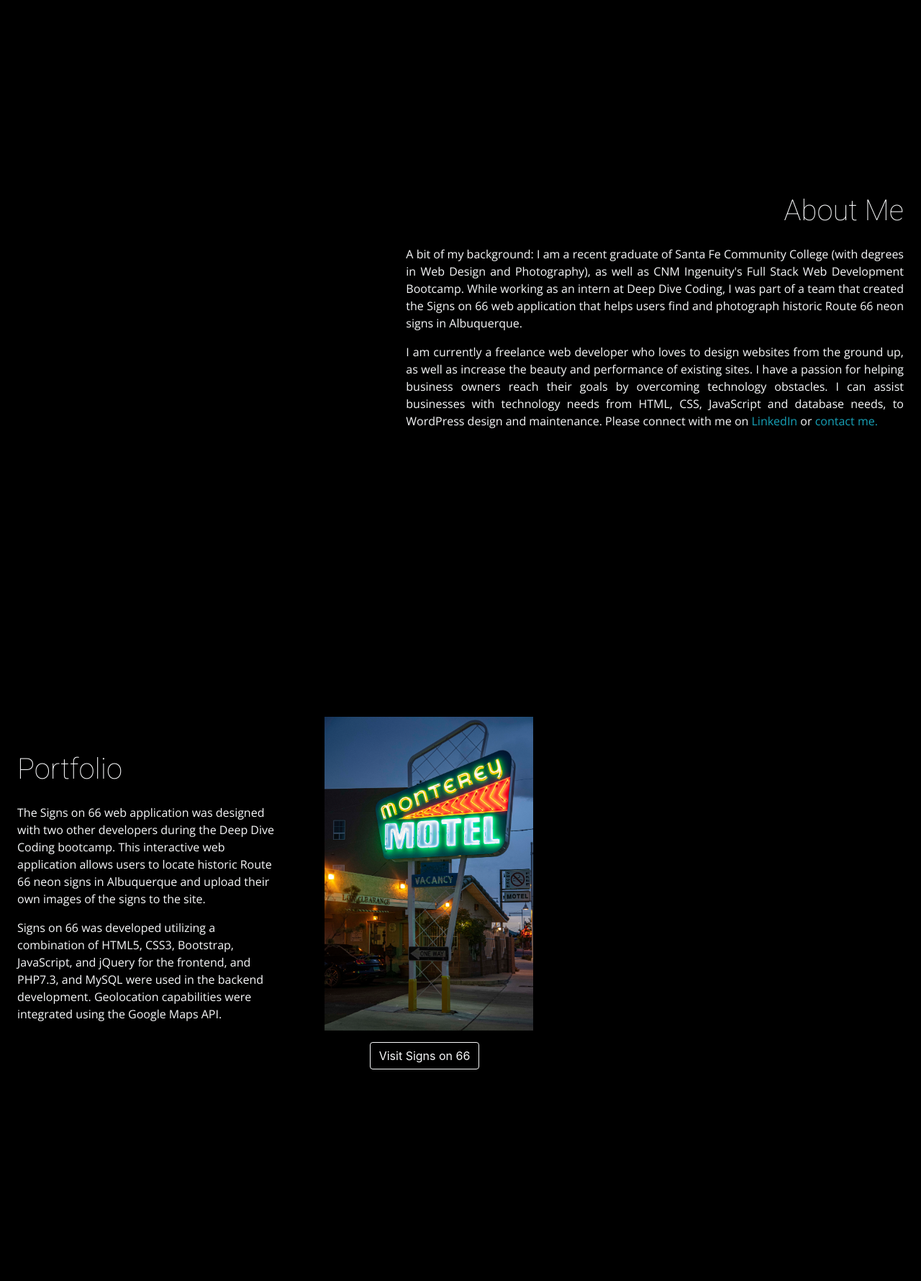
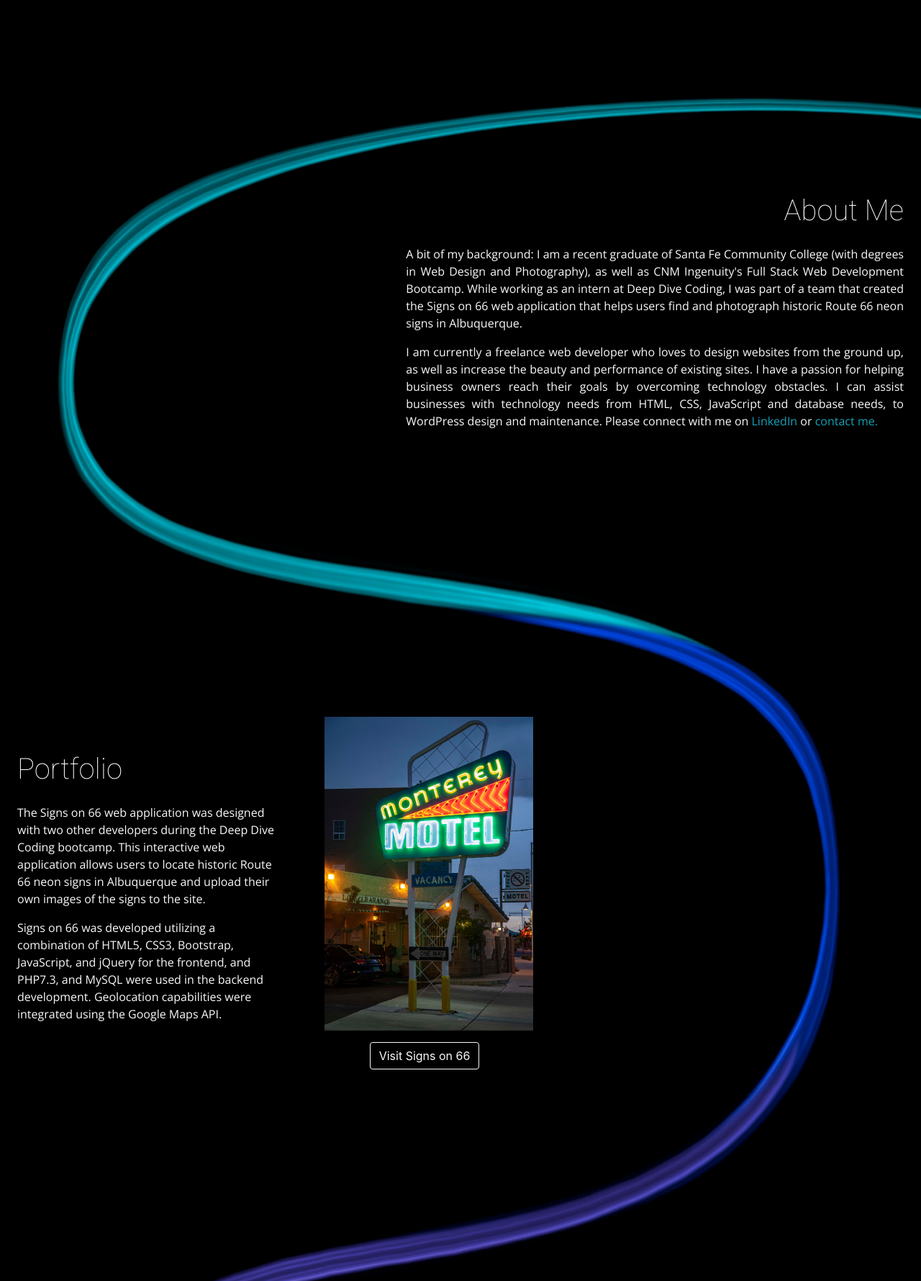
Before and after one commit to EricaTollefson/erica-tollefson-portfolio, a PHP site: page / in a window 1280 px wide. Shown: the part 723-2503 px from the top of the page at 72% size. Run offline with PHP 8.4, Linux system fonts and the light colour scheme; some libraries are stand-ins or nearby versions.

Commit message:
added background image for xl and xxl viewports

```diff
--- a/public_html/css/styles.css
+++ b/public_html/css/styles.css
@@ -1,5 +1,21 @@
 body {
 	background-color: black;
+	height: 100%;
+}
+
+@media (min-width: 1585px) {
+	body {
+		background-image: url("../images/lightwave-xxl.jpg");
+	}
+}
+
+@media (max-width: 1584px) {
+	body {
+		background-image: url("../images/lightwave-xl.jpg");
+		background-position: center;
+		background-repeat: no-repeat;
+		background-size: cover;
+	}
 }
 
 h1, h2, h3, h4, h5 {
--- a/public_html/index.php
+++ b/public_html/index.php
@@ -9,7 +9,7 @@
 		<link rel="stylesheet" href="https://stackpath.bootstrapcdn.com/bootstrap/4.3.1/css/bootstrap.min.css"
 				integrity="sha384-ggOyR0iXCbMQv3Xipma34MD+dH/1fQ784/j6cY/iJTQUOhcWr7x9JvoRxT2MZw1T" crossorigin="anonymous">
 
-		<!-- Additional CSS -->
+		<!-- My CSS -->
 		<link rel="stylesheet" href="css/styles.css" type="text/css"/>
 
 		<!-- jQuery, then Popper.js, then Bootstrap JS-->
@@ -46,6 +46,7 @@
 		<!-- Font Awesome CDN  -->
 		<script src="https://kit.fontawesome.com/cf2edcd587.js"></script>
 
+		<!-- Google Fonts -->
 		<link href="https://fonts.googleapis.com/css?family=Montserrat:300|Open+Sans:300|Source+Sans+Pro:300|Roboto:100|Julius+Sans+One&display=swap" rel="stylesheet">
 
 
```
Also changed, not shown: public_html/images/lightwave-xl.jpg (added), public_html/images/lightwave-xxl.jpg (added).
